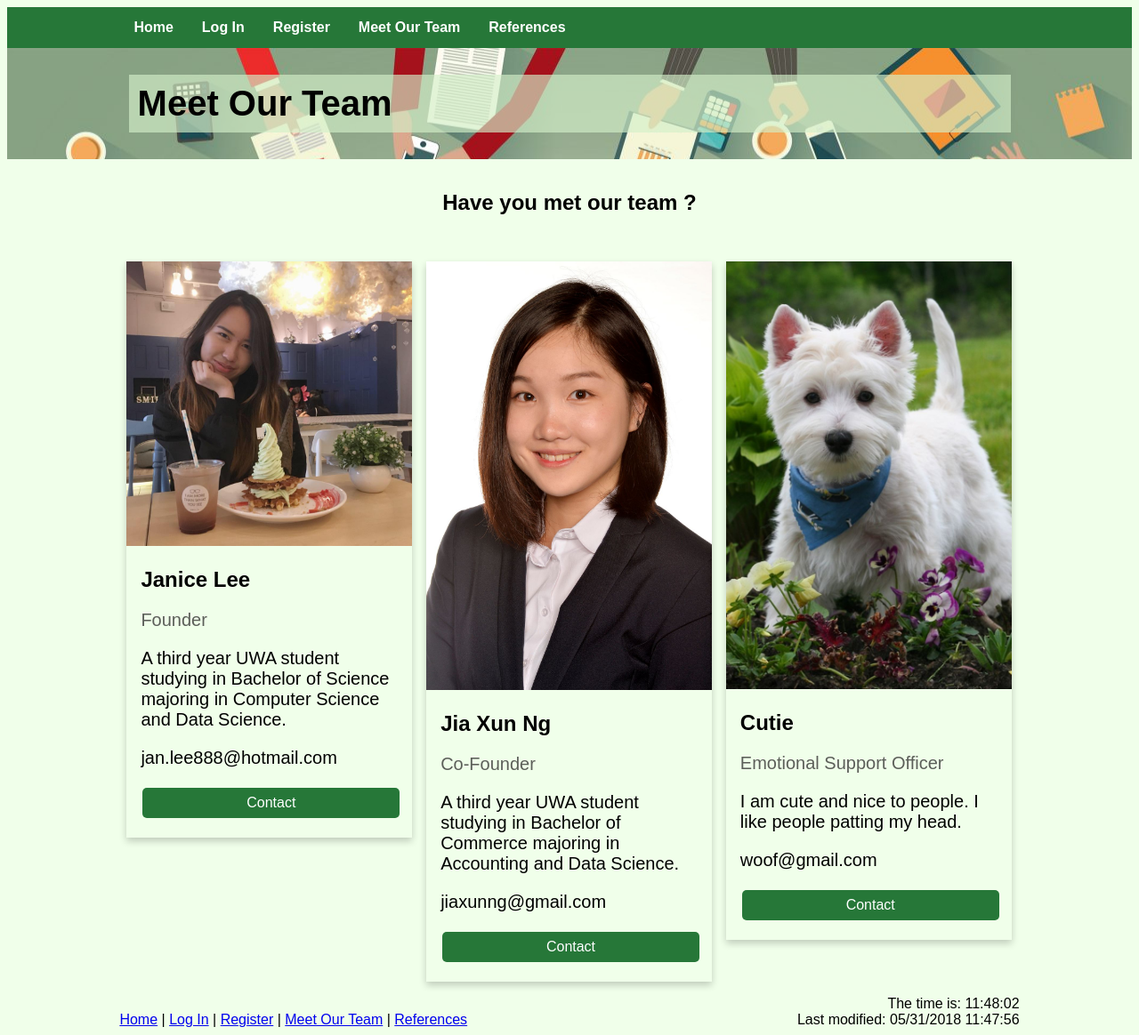
After one commit to janiceleee/CITS3403-Project, a Node server app: page /meetourteam in a window 1280 px wide. The commit adds this page. Shown: the whole page at 89% size. Run offline with Node 20, Linux system fonts and the light colour scheme; some libraries are stand-ins or nearby versions.

Commit message:
Meet Our Team

```diff
--- a/app_server/controllers/main.js
+++ b/app_server/controllers/main.js
@@ -3,6 +3,12 @@ module.exports.home = function(req, res) {
     res.render('home', {title: 'Home'});
 };
 
+/*Meet Our Team page*/
+module.exports.meetourteam = function(req, res) {
+    res.render('meetourteam', {title: 'Meet Our Team'});
+};
+
+
 /*Reference page*/
 module.exports.reference = function(req, res) {
     res.render('reference', {title: 'References'});
--- a/app_server/routes/main.js
+++ b/app_server/routes/main.js
@@ -16,6 +16,10 @@ router.get('/login', ctrlAcc.loginForm);
 router.post('/login', ctrlAcc.login);
 router.get('/logout', ctrlAcc.logout);
 
+/*Meet Our Team page */
+router.get('/meetourteam', ctrlMain.meetourteam);
+module.exports = router;
+
 /*Reference page */
 router.get('/reference', ctrlMain.reference);
 module.exports = router;
--- a/app_server/views/layout.pug
+++ b/app_server/views/layout.pug
@@ -33,8 +33,9 @@ html
           if (user)
             script.
               loggedInLinks();
-        #clock(style='float:right')
-        br
-        #timeStamp.content-middle(style='float:right')
-          script.
-            getTimeStamp();
+
+        .div(style='float:right')
+          #clock
+          #timeStamp.content-middle
+            script.
+              getTimeStamp();
--- /dev/null
+++ b/app_server/views/meetourteam.pug
@@ -0,0 +1,52 @@
+extends layout
+
+block content
+
+
+ .content
+    // Meet our Team __________________________________________________________________
+    .meetourteam
+      br
+      h1 Have you met our team ?
+      br
+      br
+
+
+
+      // __________________________________________________________________
+      .meetourteamrow
+        .meetourteamcolumn
+          .meetourteamcard
+            img(src='/images/janice.jpg', alt='janice', style='width:100%')
+
+            .meetourteamcontainer
+              h2 Janice Lee
+              p.title Founder
+              p
+                | A third year UWA student studying in Bachelor of Science majoring in Computer Science and Data Science.
+              p jan.lee888@hotmail.com
+              p
+                button.button(onclick="location.href='mailto:jan.lee888@hotmail.com'", type='button') Contact
+        // __________________________________________________________________
+        .meetourteamcolumn
+          .meetourteamcard
+            img(src='/images/jiaxun.jpg', alt='jiaxun', style='width:100%')
+            .meetourteamcontainer
+              h2 Jia Xun Ng
+              p.title Co-Founder
+              p A third year UWA student studying in Bachelor of Commerce majoring in Accounting and Data Science.
+              p jiaxunng@gmail.com
+              p
+                button.button(onclick="location.href='mailto:jiaxunng@gmail.com'", type='button') Contact
+        // __________________________________________________________________
+        .meetourteamcolumn
+          .meetourteamcard
+            img(src='/images/westie.jpg', alt='westie', style='width:100%')
+            // Source:https://www.pinterest.com.au/pin/352899320786040352/
+            .meetourteamcontainer
+              h2 Cutie
+              p.title Emotional Support Officer
+              p I am cute and nice to people. I like people patting my head.
+              p woof@gmail.com
+              p
+                button.button(onclick="location.href='mailto:woof@gmail.com'", type='button') Contact
--- a/public/javascripts/javascript.js
+++ b/public/javascripts/javascript.js
@@ -6,19 +6,19 @@ function match() {
 
 
 function getNavigation() {
-    document.getElementById("navigation").innerHTML = '<a href="/">Home</a><a href="/login">Log In</a><a href="/register">Register</a><a href="/reference">References</a>';
+    document.getElementById("navigation").innerHTML = '<a href="/">Home</a><a href="/login">Log In</a><a href="/register">Register</a><a href="/meetourteam">Meet Our Team</a><a href="/reference">References</a>';
 }
 
 function loggedInNav() {
-    document.getElementById("navigation").innerHTML = '<a href="/index/account">Account</a><a href="/index/announcement">Announcements</a><a href="/index/project">Projects</a><a href="/index/todo">To Do</a><a href="/reference">References</a><a href="/">Log Out</a>';
+    document.getElementById("navigation").innerHTML = '<a href="/index/account">Account</a><a href="/index/announcement">Announcements</a><a href="/index/project">Projects</a><a href="/index/todo">To Do</a><a href="/meetourteam">Meet Our Team</a><a href="/reference">References</a><a href="/">Log Out</a>';
 }
 
 function getLinks() {
-    document.getElementById("link").innerHTML = '<br> <a href="/">Home</a> | <a href="/login">Log In</a> | <a href="/register">Register</a> | <a href="/reference">References</a>';
+    document.getElementById("link").innerHTML = '<br> <a href="/">Home</a> | <a href="/login">Log In</a> | <a href="/register">Register</a> | <a href="/meetourteam">Meet Our Team</a> | <a href="/reference">References</a>' ;
 }
 
 function loggedInLinks() {
-    document.getElementById('link').innerHTML = '<br> <a href="/index/account">Account</a> | <a href="/index/announcement">Announcements</a> | <a href="/index/project">Projects</a> | <a href="/index/todo">To Do</a> | <a href="/reference">References</a>';
+    document.getElementById('link').innerHTML = '<br> <a href="/index/account">Account</a> | <a href="/index/announcement">Announcements</a> | <a href="/index/project">Projects</a> | <a href="/index/todo">To Do</a> | <a href="/meetourteam">Meet Our Team</a> | <a href="/reference">References</a>';
 }
 
 function getTimeStamp() {
--- a/public/stylesheets/stylesheet.css
+++ b/public/stylesheets/stylesheet.css
@@ -55,6 +55,11 @@ body {
 
 h1 {
     font-size: 40px;
+    font-family: Arial, Helvetica, sans-serif;
+}
+
+h2{
+
     font-family: Arial, Helvetica, sans-serif;
 }
 
@@ -204,3 +209,68 @@ h3 {
 }
 
 .w3-animate-zoom {animation:animatezoom 0.6s}@keyframes animatezoom{from{transform:scale(0)} to{transform:scale(1)}}
+
+
+
+
+
+html {
+  box-sizing: border-box;
+}
+
+*, *:before, *:after {
+  box-sizing: inherit;
+}
+
+.meetourteamcolumn {
+  float: left;
+  width: 33.3%;
+  margin-bottom: 16px;
+  padding: 0 8px;
+}
+
+@media screen and (max-width: 650px ) {
+  .meetourteamcolumn {
+    width: 100%;
+    display: block;
+  }
+}
+
+.meetourteamcard {
+  box-shadow: 0 4px 8px 0 rgba(0, 0, 0, 0.2);
+}
+
+.meetourteamcontainer {
+  padding: 0 16px;
+}
+
+.meetourteamcontainer::after, .row::after {
+  content: "";
+  clear: both;
+  display: table;
+}
+
+.title {
+  color: rgba(48, 46, 46, 0.771);
+}
+
+.meetourteam button {
+  border: none;
+  outline: 0;
+  display: inline-block;
+  padding: 8px;
+  text-align: center;
+  cursor: pointer;
+  width: 100%;
+}
+
+.button:hover {
+  background-color: #555;
+}
+
+/* :Meet Our Team Wording Design ---------------------------------------------*/
+.meetourteam h1 {
+  font-size: 1.5em;
+  font-weight: bold;
+  text-align: center;
+}
```
Also changed, not shown: public/html/style.css (line endings or trailing spaces), public/images/janice.jpg (added), public/images/jiaxun.jpg (added), public/images/westie.jpg (added).
